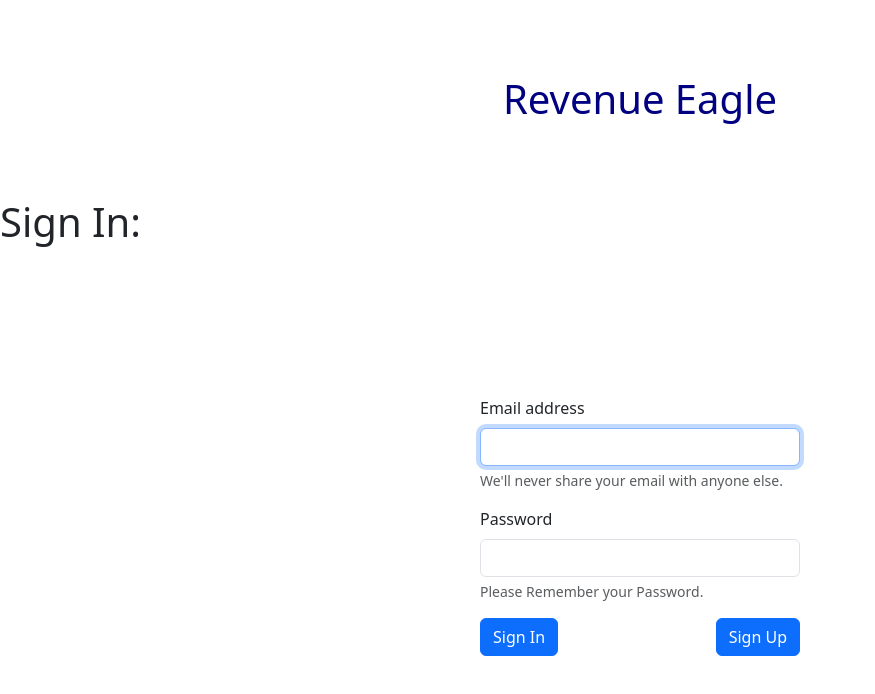
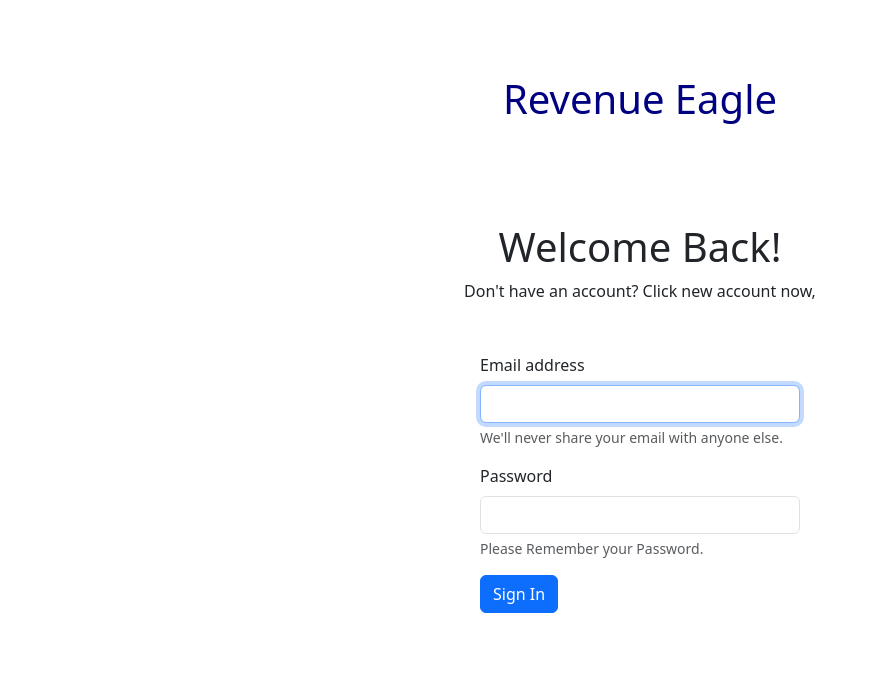
Before and after one commit to yankiweiss/revenue, a React (Create React App) app in the folder client/: page / in a window 1280 px wide. Shown: the top 694 px of the page, without its empty margins (0-875 px from the left). Built offline with nearby package versions, Linux system fonts and the light colour scheme.

Commit message:
update table border

```diff
--- a/client/src/SignIn.jsx
+++ b/client/src/SignIn.jsx
@@ -38,11 +38,15 @@ function SignIn({ onLoginSuccess, onSignUpPressed }) {
 
   return (
     <>
-    <h1>Sign In:</h1>
+    <div style={{marginTop: '100px'}}>
+     <h1 style={{textAlign: 'center'}}>Welcome Back!</h1>
+     <p style={{textAlign: 'center'}}>Don't have an account? <span>Click new account now,</span></p>
+     </div>
+
       <form
         className="d-flex flex-column align-items-center"
         onSubmit={handleForm}
-        style={{ marginTop: "150px" }}
+        style={{ marginTop: "50px" }}
       >
         <div className="mb-3 w-25">
           <label htmlFor="email" className="form-label">
@@ -80,9 +84,6 @@ function SignIn({ onLoginSuccess, onSignUpPressed }) {
             Sign In
           </button>
 
-          <button className="btn btn-primary" onClick={onSignUpPressed}>
-            Sign Up
-          </button>
         </div>
       </form>
       {res && <h4 style={{ color: "navy", textAlign: "center" }}>{res}</h4>}
--- a/client/src/Table.jsx
+++ b/client/src/Table.jsx
@@ -18,7 +18,7 @@ function Table() {
   return (
     <>
     <div className="d-flex justify-content-center" >
-      <table style={{marginTop: "75px"}} className="table table-striped table-bordered w-75">
+      <table style={{marginTop: "75px"}} className="table table-striped table-bordered w-75 rounded">
         <thead>
           <tr>
             <th scope="col">Client</th>
```
